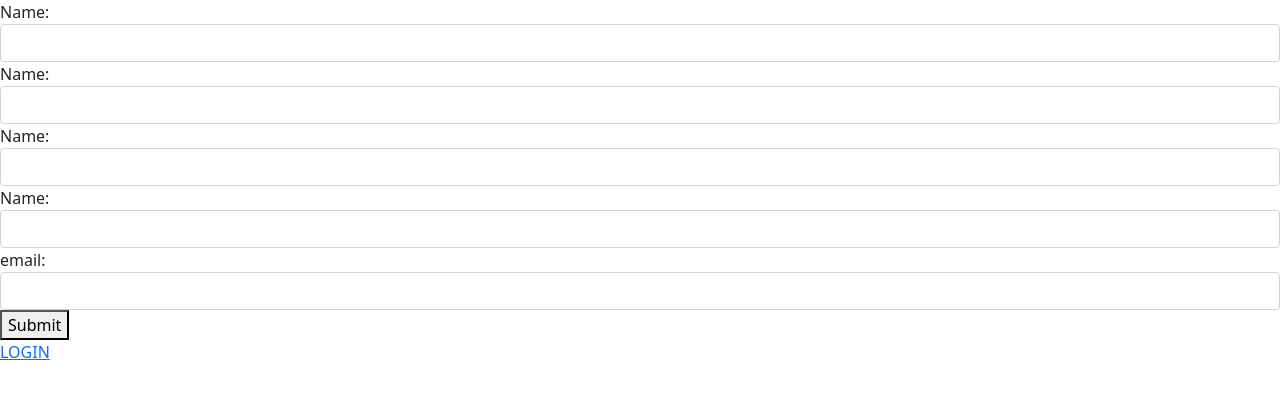
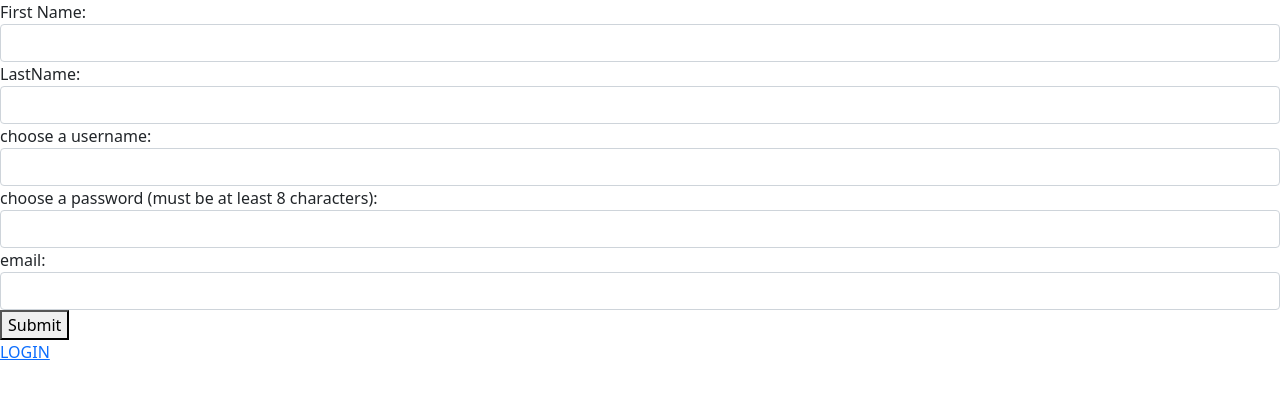
Before and after one commit to EmilyNesbitt/login_and_registration, a Flask app: page /create in a window 1280 px wide. Shown: the top 399 px of the page. Run offline with Flask 2, Linux system fonts and the light colour scheme.

```diff
--- a/flask_app/templates/Create.html
+++ b/flask_app/templates/Create.html
@@ -10,16 +10,16 @@
 </head>
 <body>
     <form action= '/makeuser'  method='post'>
-        <label for="first_name">Name:</label>
+        <label for="first_name"> First Name:</label>
         <input type='text' class="form-control" id='first_name' name='first_name'>
 
-        <label for="last_name">Name:</label>
+        <label for="last_name">LastName:</label>
         <input type='text' class="form-control" id='last_name' name='last_name'>
 
-        <label for="username">Name:</label>
+        <label for="username">choose a username:</label>
         <input type='text' class="form-control" id='username' name='username'>
 
-        <label for="password">Name:</label>
+        <label for="password">choose a password (must be at least 8 characters):</label>
         <input type='text' class="form-control" id='password' name='password'>
 
         <label for="email">email:</label>
```
